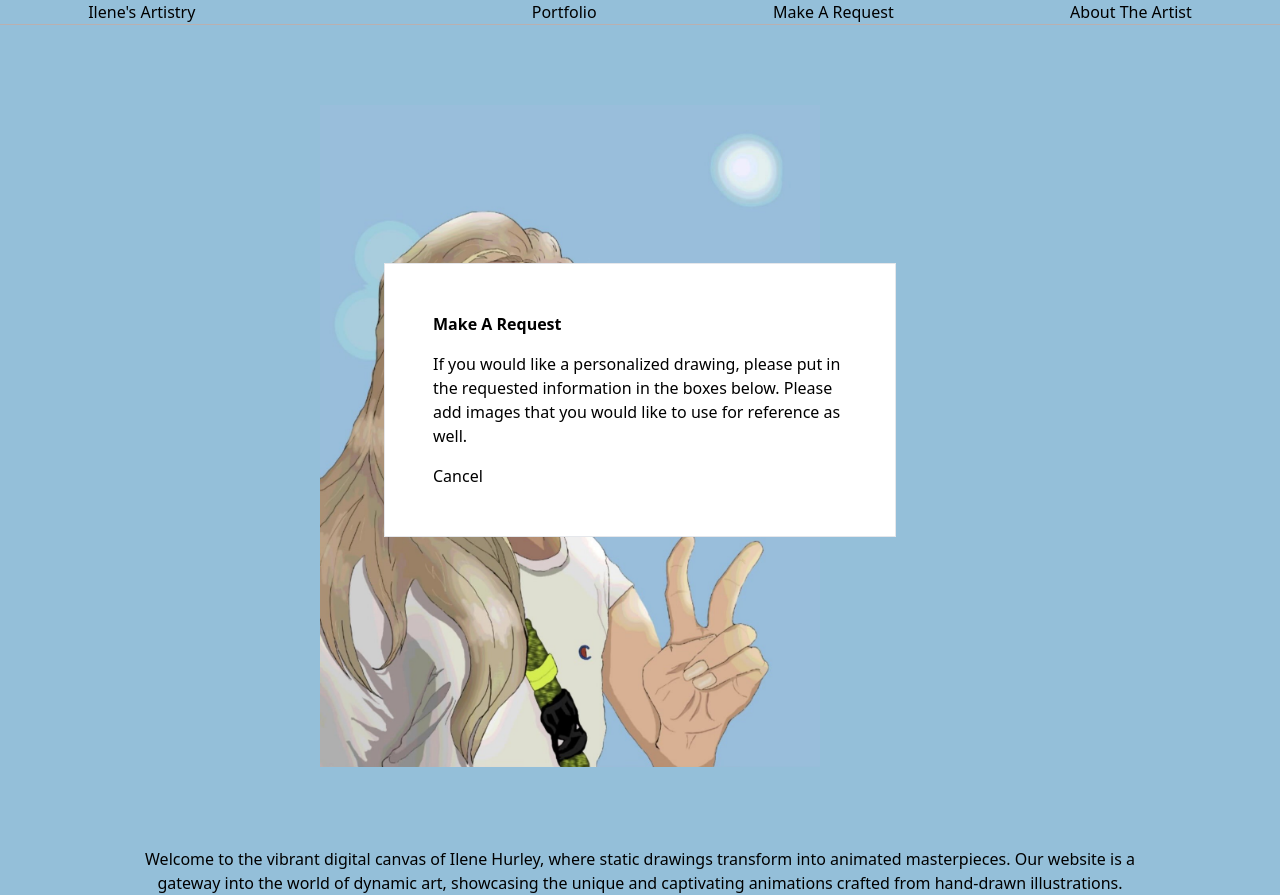
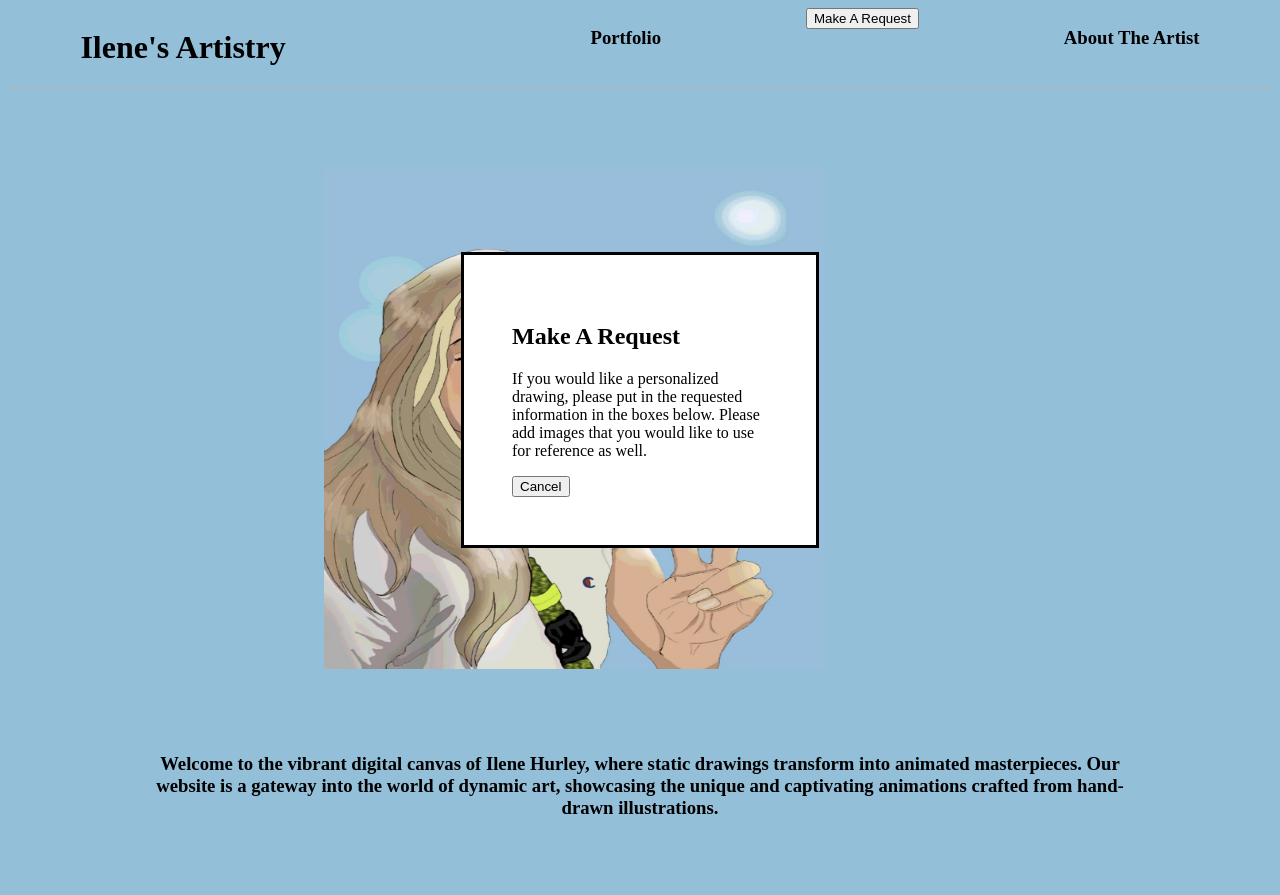
Before and after one commit to timryan10/Ilene-Artistry, a React (Create React App) app: page / in a window 1280 px wide. Both pictures are taken after a click on the button "Make A Request". After the commit the page ends 838 px from the top, so only its background shows below. Built offline with nearby package versions, Linux system fonts and the light colour scheme.

Commit message:
took out tailwind

```diff
--- a/src/Header.jsx
+++ b/src/Header.jsx
@@ -16,12 +16,12 @@ function Header() {
             </div>
             <div>
                 <button onClick={() => setIsOpen(true)}>Make A Request</button>
-                <Dialog open={isOpen} onClose={() => setIsOpen(false)} className="relative z-50">
-                    <div className='fixed inset-0 flex w-screen items-center justify-center p-4'>
-                        <DialogPanel className="max-w-lg space-y-4 border bg-white p-12">
-                            <DialogTitle className="font-bold">Make A Request</DialogTitle>
+                <Dialog open={isOpen} onClose={() => setIsOpen(false)} className="dialog">
+                    <div className='modal'>
+                        <DialogPanel className="panel">
+                            <DialogTitle className="title">Make A Request</DialogTitle>
                             <Description>If you would like a personalized drawing, please put in the requested information in the boxes below. Please add images that you would like to use for reference as well.</Description>
-                            <div className='flex gap-4'>
+                            <div className='cancel'>
                                 <button onClick={() => setIsOpen(false)}>Cancel</button>
                             </div>
                         </DialogPanel>
--- a/src/index.css
+++ b/src/index.css
@@ -1,7 +1,3 @@
-@tailwind base;
-@tailwind components;
-@tailwind utilities;
-
 #Header{
   border: 1px solid rgb(185, 176, 176);
   border-top: none;
@@ -33,3 +29,33 @@
 body{
   background-color: rgb(148, 191, 217);
 }
+
+.dialog{
+  position: relative;
+  z-index: 50;
+}
+
+.modal{
+  position: fixed;
+  inset: 0;
+  display: flex;
+  width: 100vw;
+}
+
+.panel{
+  max-width: 16em;
+  max-height: 16em;
+  margin: auto;
+  border: solid;
+  background-color: white;
+  padding: 3rem;
+}
+
+.title{
+  font: bold;
+}
+
+.cancel{
+  display: flex ;
+  gap: 1rem;
+}
--- a/tailwind.config.js
+++ /dev/null
@@ -1,10 +0,0 @@
-/** @type {import('tailwindcss').Config} */
-module.exports = {
-  content: [
-    "./src/**/*.{js,jsx,ts,tsx}"
-  ],
-  theme: {
-    extend: {},
-  },
-  plugins: [],
-}
```
